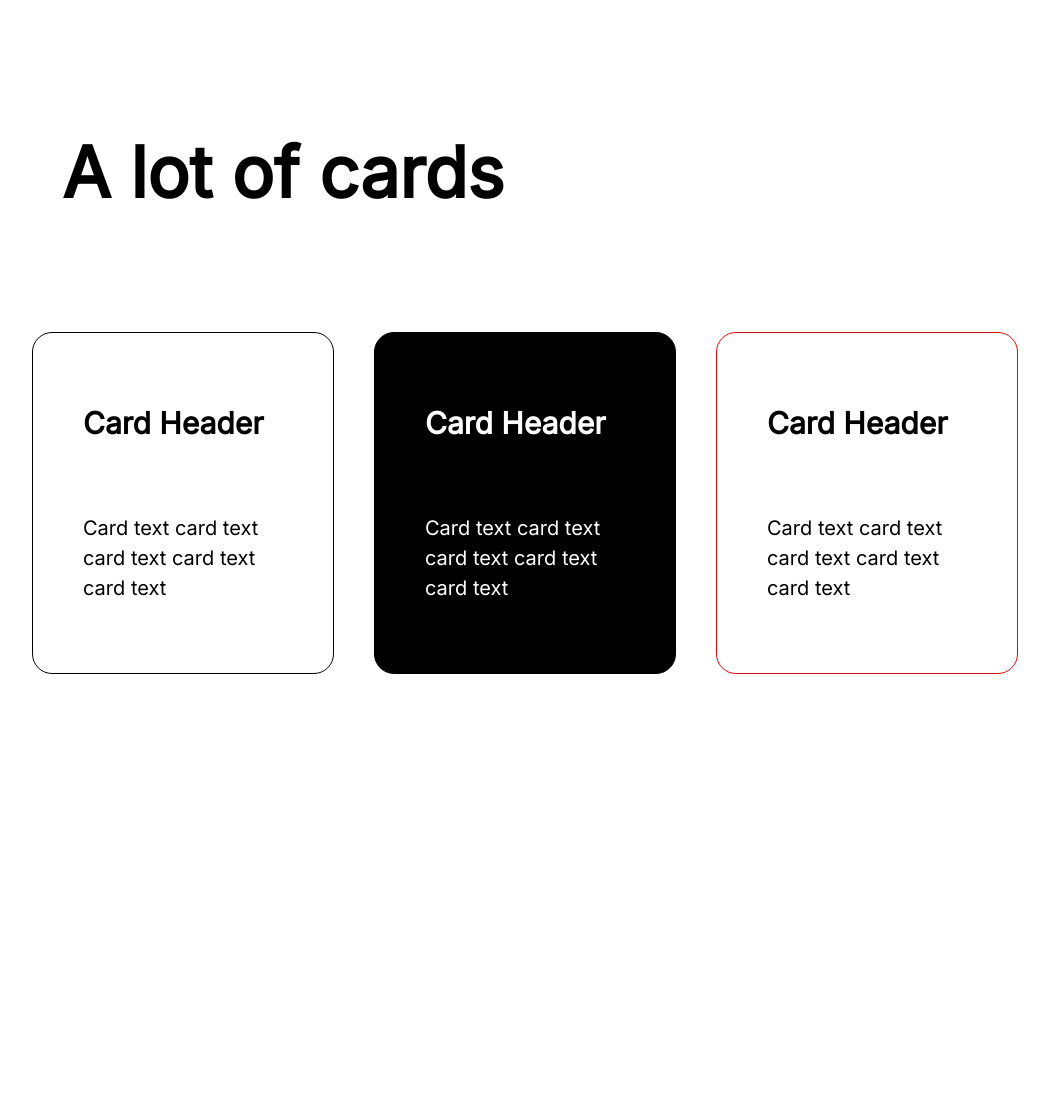
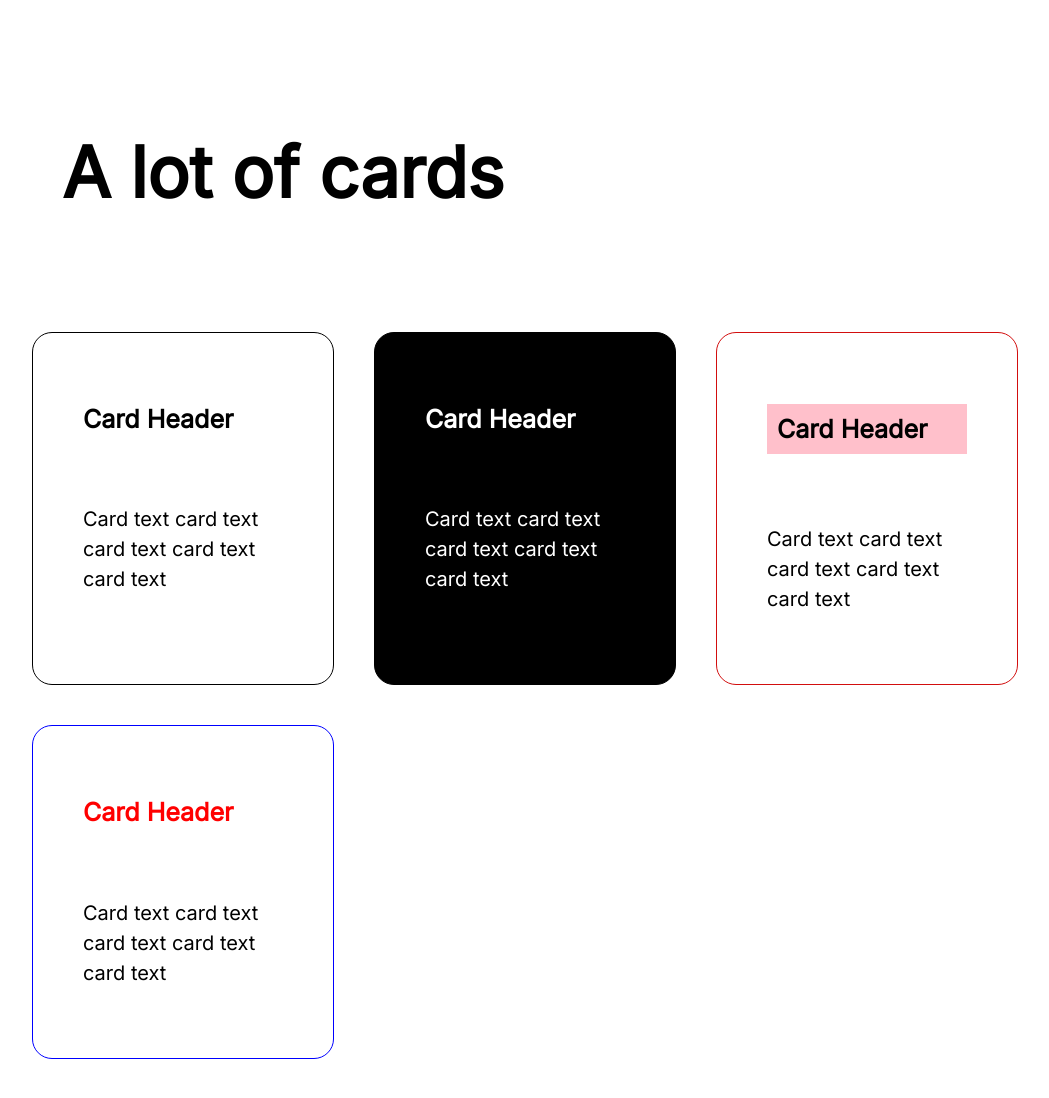
Before and after one commit to raquelcdcneris/Software-Design-Lab-RaquelNeris, a plain HTML site: page assignment2-layout/css-layout-2/index.html in a window 1280 px wide. Shown: the whole page, without its empty margins (68-1117 px from the left). Before the commit the page ends 800 px from the top, so only its background shows below. Drawn offline with Linux system fonts and the light colour scheme.

Commit message:
assignment2-layout updates

```diff
--- a/assignment2-layout/css-layout-2/index.html
+++ b/assignment2-layout/css-layout-2/index.html
@@ -13,7 +13,14 @@
     <div class="flex-container-2">
     <h2 style="color:rgb(255, 255, 255);">Card Header</h2><br><p style="color:rgb(255, 255, 255);">Card text card text card text card text card text</p></div>
     <div class="flex-container-3">
-    <h2>Card Header</h2><br><p>Card text card text card text card text card text</p></div>
+    <h2 style="background-color:pink; border: 10px solid pink; box-shadow: inset;">Card Header</h2><br><p>Card text card text card text card text card text</p></div>
+</div>
+
+<div class="flex-container">
+    <div class="flex-container-4">
+    <h2 style="color:red;">Card Header</h2><br><p>Card text card text card text card text card text</p></div>
+</div>
+
 
 </div>
 </body>
--- a/assignment2-layout/css-layout-2/style.css
+++ b/assignment2-layout/css-layout-2/style.css
@@ -1,5 +1,5 @@
 body {
-    font-family: 'Inter', sans-serif;
+    font-family: "Inter", sans-serif;
     text-align: left;
     margin: 80px;
   }
@@ -12,7 +12,7 @@ h1 {
 
 h2 {
     color: rgb(0, 0, 0);
-    font-size: 30px;
+    font-size: 25px;
     text-align: left;
   }
 
@@ -69,3 +69,16 @@ p {
     line-height: 30px;
     font-size: 20px;
   }
+
+  .flex-container-4 {
+    margin: 40px auto 0 auto;
+    color: rgb(255, 255, 255);
+    width: 200px;
+    margin: 20px;
+    border: 1px solid blue;
+    border-radius: 20px;
+    padding: 50px;
+    text-align: center;
+    line-height: 30px;
+    font-size: 20px;
+  }
```
Also changed, not shown: 1 other file.
